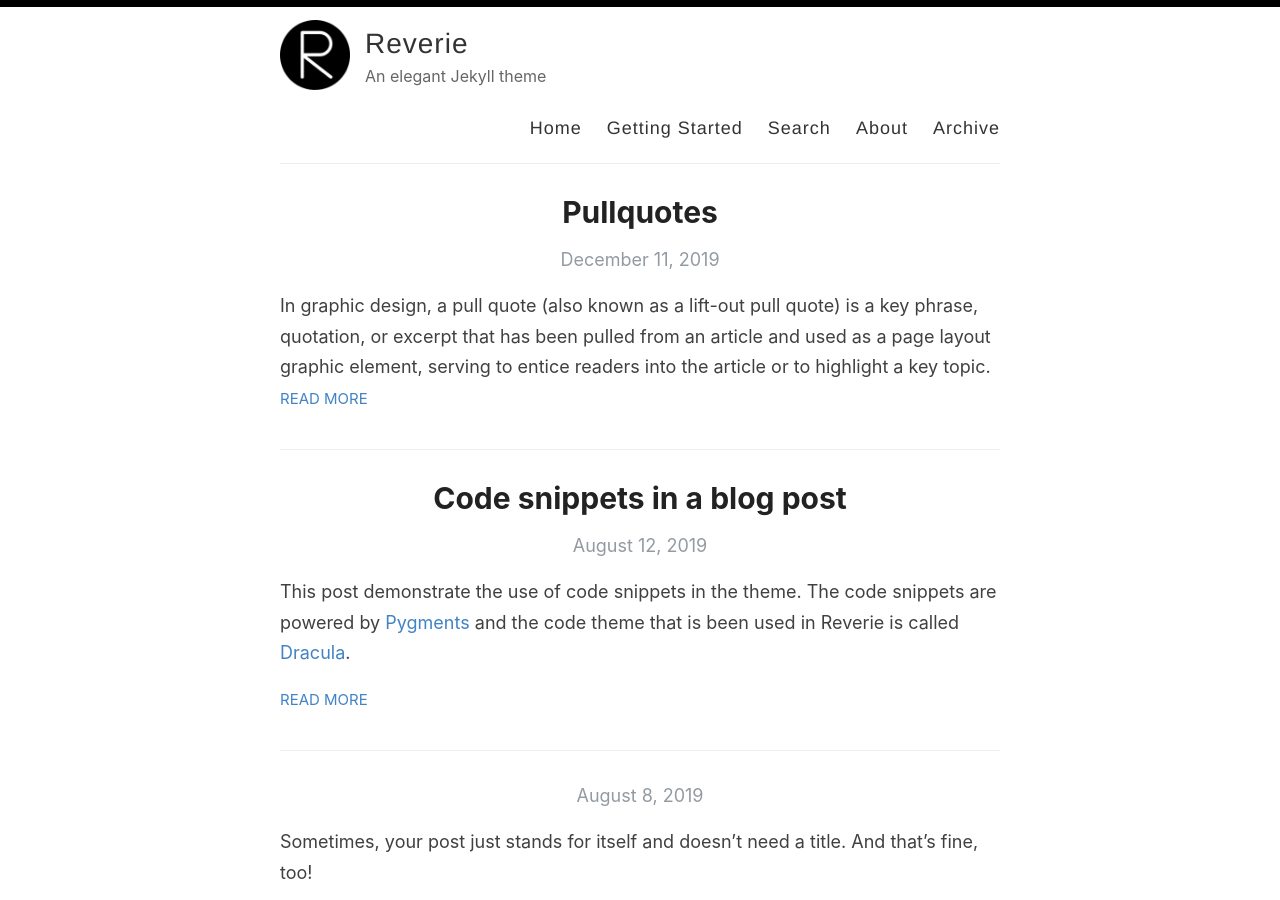
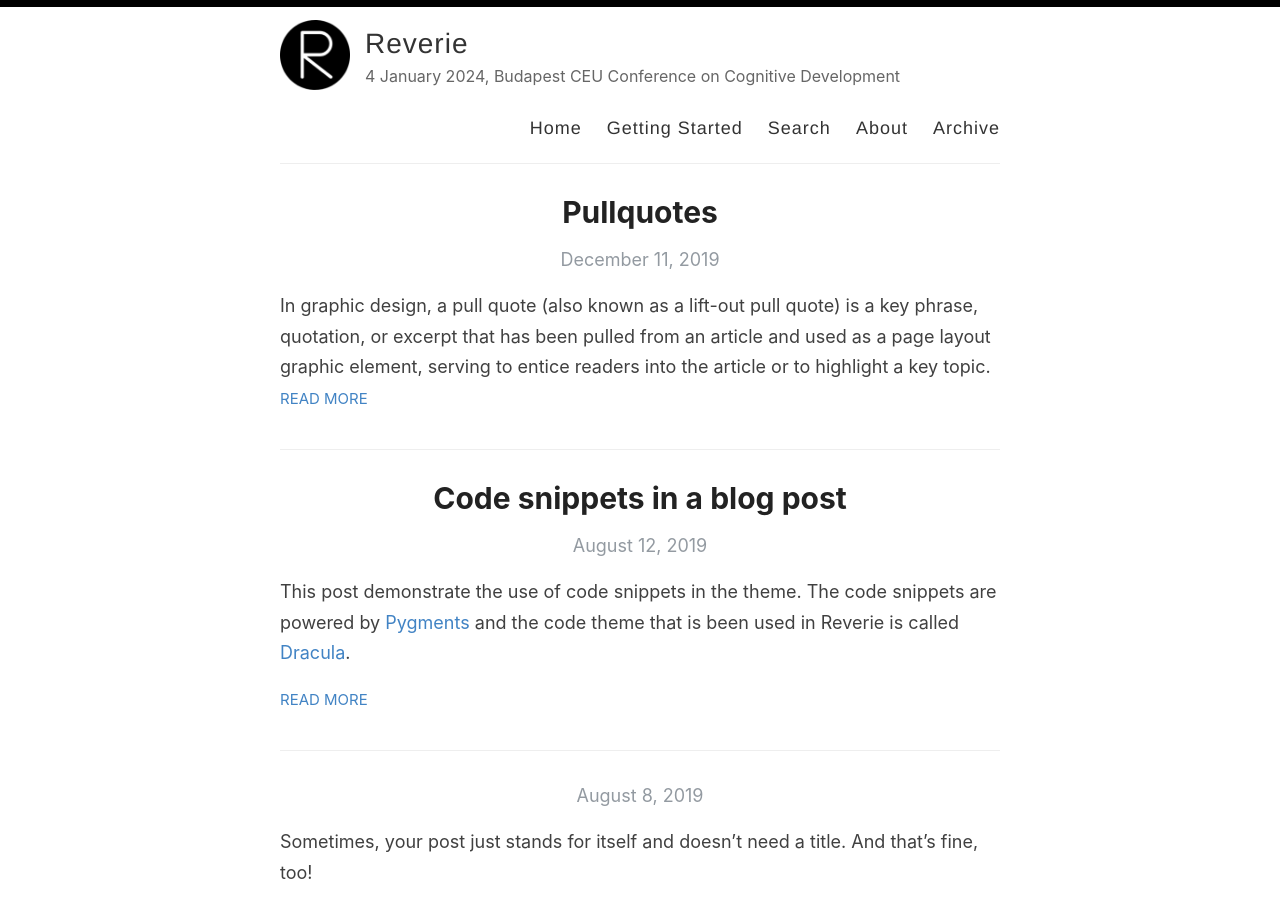
Before and after one commit to infant-neuroscience/infant-neuroscience.github.io, a Jekyll site: the page built from index.html, in a window 1280 px wide and 900 px high. Built offline with Jekyll 4.4.1, drawn with Linux system fonts in a browser that asks for light colours; the list of posts is cut into pages by our own code.

Commit message:
Update _config.yml

```diff
--- a/_config.yml
+++ b/_config.yml
@@ -9,7 +9,7 @@ name: Reverie
 author: Amit Merchant
 
 # Short bio or description (displayed in the header)
-description: An elegant Jekyll theme
+description: 4 January 2024, Budapest CEU Conference on Cognitive Development
 
 # URL of your avatar or profile pic (you could use your GitHub profile pic)
 avatar: /images/reverie.png
@@ -55,7 +55,7 @@ enforce_ssl: https://www.amitmerchant.com/reverie
 # (http://yourusername.github.io/repository-name)
 # and NOT your User repository (http://yourusername.github.io)
 # then add in the baseurl here, like this: "/repository-name"
-baseurl: "/reverie"
+baseurl: #"/reverie"
 
 #
 # !! You don't need to change any of the configuration flags below !!
```
